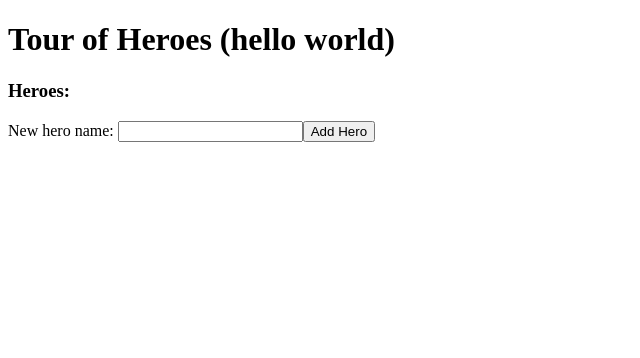
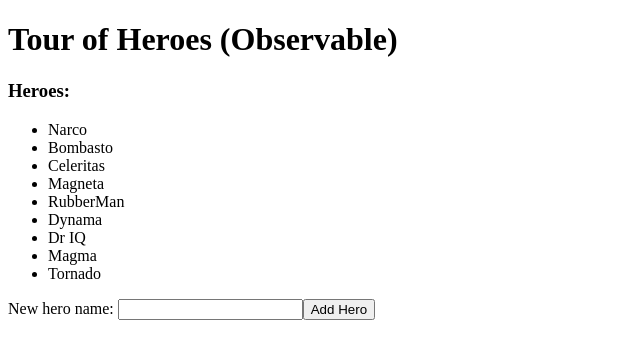
Before and after one commit to Ernie99/just_http, an Angular app: page / in a window 1280 px wide. Shown: the top 358 px of the page, without its empty margins (0-640 px from the left). Built offline with nearby package versions, Linux system fonts and the light colour scheme.

Commit message:
add observable that reads from array

```diff
--- a/src/app/hero-list.component.ts
+++ b/src/app/hero-list.component.ts
@@ -1,7 +1,13 @@
 import { Component, OnInit } from '@angular/core';
+import {Hero} from "./hero";
+import {HeroService} from "./hero.service";
+import {createCipher} from "crypto";
+import {error} from "util";
+import {Observable} from "rxjs/Rx";
 
 @Component({
   selector: 'hero-list',
+  providers: [HeroService],
   template: `
 <h1>Tour of Heroes ({{mode}})</h1>
 <h3>Heroes:</h3>
@@ -17,11 +23,22 @@ import { Component, OnInit } from '@angular/core';
 })
 export class HeroListComponent implements OnInit {
 
-  mode = "hello world";
+  errorMessage: string;
+  heroes: Hero[];
+  mode = "Observable";
 
-  constructor() { }
+  constructor(private heroService: HeroService) { }
 
   ngOnInit() {
+    this.getHeroes();
+  }
+
+  addHero(bla): void{
+    console.log(bla);
+  }
+
+  private getHeroes(){
+    this.heroService.getHeroes().subscribe(heroes => this.heroes = heroes, error => this.errorMessage = <any>error);
   }
 
 }
--- /dev/null
+++ b/src/app/hero.service.ts
@@ -0,0 +1,22 @@
+import { Injectable } from '@angular/core';
+import {Hero} from "./hero";
+import {HEROES} from "./mock-heroes";
+import {Observable, BehaviorSubject} from "rxjs";
+
+
+@Injectable()
+export class HeroService {
+
+  constructor() { }
+
+  hro: Hero[] = HEROES;
+  bla: string = 'this is cool';
+  stuff: Hero[] = [ {id: 11, name: 'Mr. Nice'}, {id: 11, name: 'Mr. Nice'},]
+
+  getHeroes(): Observable<Hero[]> {
+     // return Promise.resolve(HEROES);
+    var _observableList: BehaviorSubject<Hero[]> = new BehaviorSubject(HEROES);
+    return _observableList.asObservable();
+  }
+
+}
--- /dev/null
+++ b/src/app/hero.ts
@@ -0,0 +1,4 @@
+export class Hero {
+  id: number;
+  name: string;
+}
--- /dev/null
+++ b/src/app/mock-heroes.ts
@@ -0,0 +1,13 @@
+import { Hero } from './hero';
+export const HEROES: Hero[] = [
+
+  {id: 12, name: 'Narco'},
+  {id: 13, name: 'Bombasto'},
+  {id: 14, name: 'Celeritas'},
+  {id: 15, name: 'Magneta'},
+  {id: 16, name: 'RubberMan'},
+  {id: 17, name: 'Dynama'},
+  {id: 18, name: 'Dr IQ'},
+  {id: 19, name: 'Magma'},
+  {id: 20, name: 'Tornado'}
+];
```
